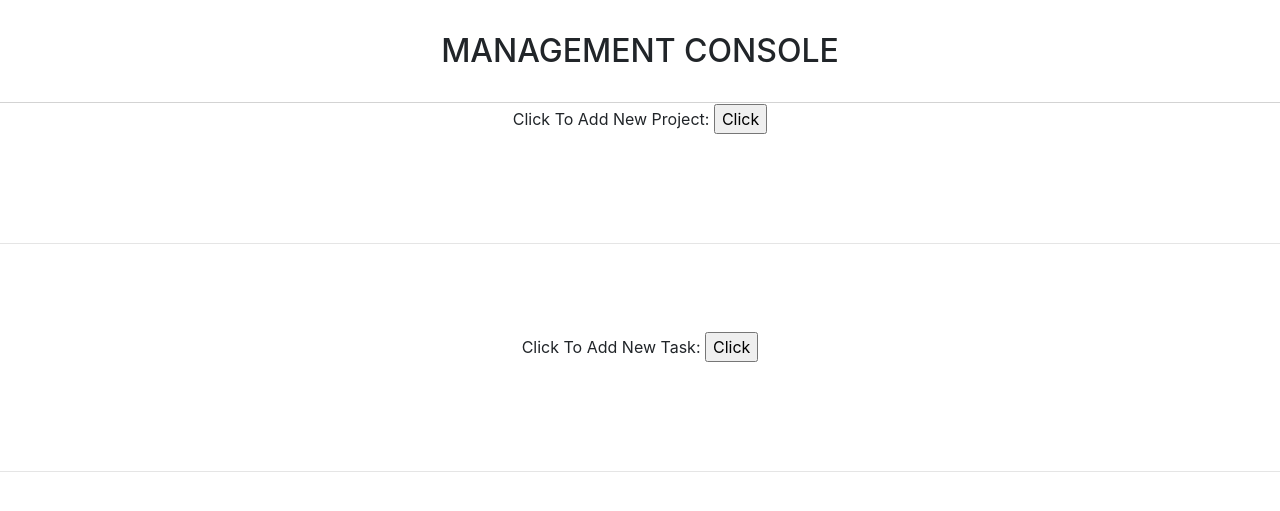
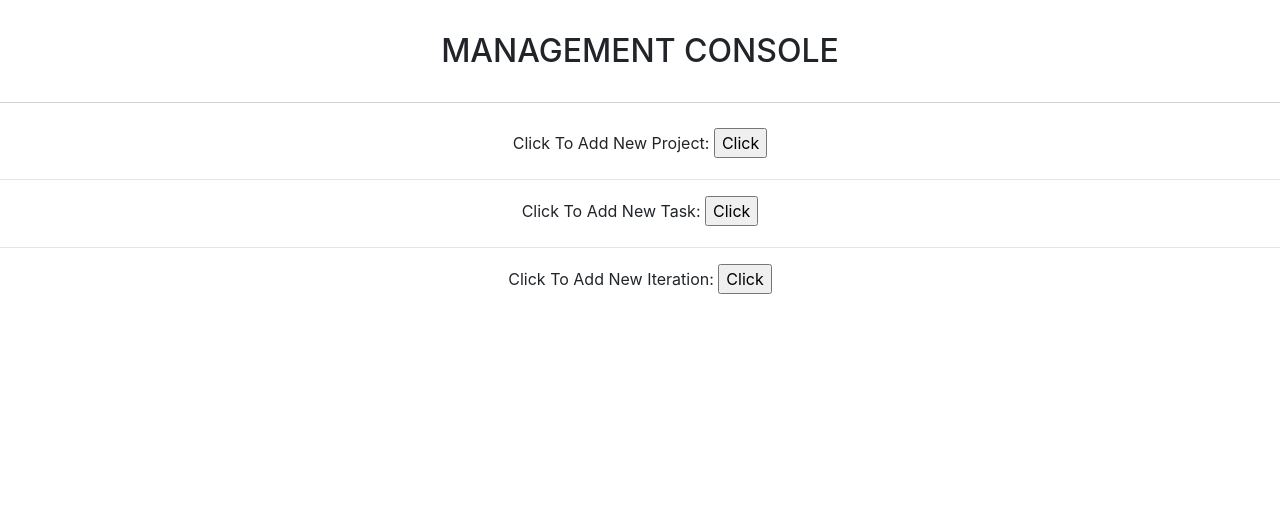
Before and after one commit to DoraEx/armadoro-agile-db, a PHP site: page /view/management_console in a window 1280 px wide. Shown: the part 54-565 px from the top of the page. Run offline with PHP 8.4, Linux system fonts and the light colour scheme; the visitor is signed in with stand-in values (Sample User, id 1); some libraries are stand-ins or nearby versions.

Commit message:
implemented inserting into tasks and into iterations

```diff
--- a/php/view/management_console/index.php
+++ b/php/view/management_console/index.php
@@ -10,7 +10,7 @@
 
 
 
-
+<br>
 <!-- ADD PROJECT SECTION/////////////////////////// -->
 <!-- ////////////////////////////////////////////// -->
 <div style="text-align: center;">
@@ -35,7 +35,7 @@ if (isset($_GET['add_project'])) {
 
 
 
-<br><br><br><hr/><br><br><br>
+<hr/>
 
 
 
@@ -64,19 +64,28 @@ if (isset($_GET['add_task'])) {
 
 
 
-
-
-<br><br><br><hr/><br><br><br>
+<hr/>
 
 
 
 
+<div style="text-align: center;">
+    <form action="/view/management_console" method="GET">
+            <div class="form-group">
+                <input type="text" name="add_iteration" value="true" style="display: none;">
+                <label for="submit1">Click To Add New Iteration:</label>
+                <input id="submit1" type="submit" value="Click">
+            </div>
+    </form>
+</div>
 
 <!-- ADD ITERATION SECTION///////////////////////// -->
 <!-- ////////////////////////////////////////////// -->
-
-
-
+<?php
+if (isset($_GET['add_iteration'])) {
+    display_add_iteration_form($_SESSION['e_id']);
+}
+?>
 <!-- ////////////////////////////////////////////// -->
 
 
--- a/php/view/management_console/management_console.php
+++ b/php/view/management_console/management_console.php
@@ -139,3 +139,70 @@ echo ($add_task_form_2);
 // ///////////////////////////////////////////////////////////////////
 // ///////////////////////////////////////////////////////////////////
 ?>
+
+
+
+
+
+
+<?php
+
+// DISPLAY ADD ITERATION FORM()
+// ///////////////////////////////////////////////////////////////////
+// ///////////////////////////////////////////////////////////////////
+function display_add_iteration_form($in_e_id) {
+    $add_iteration_form_1 =<<< MARKER
+<div class="container">
+    <div class="row well">
+        <div class="offset-md-1 col-md-10 toledo-dash well">
+            <div id="div-to-pad-left">
+                <form action="/procedure/insert_iteration/index.php" method="POST">
+                    <!-- Project ID -->
+                    <div class="form-group">
+                        <label for="sel1">Select Project</label>
+                        <br>
+                        <select class="form-control" id="sel1" name="project_id">
+MARKER;
+    echo ($add_iteration_form_1);
+
+    populate_projects($in_e_id);
+
+    $add_iteration_form_2 =<<< MARKER
+                        </select>
+                    </div>
+                    <!-- Iteration Name -->
+                    <div class="form-group">
+                        <label for="name-text2">Iteration Name</label>
+                        <br>
+                        <input class="form-control" id="name-text2" type="text" name="iteration_name" placeholder="iteration name">
+                    </div>
+                    <!-- Date Start -->
+                    <div class="form-group">
+                        <label for="date-get">Start Date&nbsp;&nbsp;&nbsp;&nbsp;&nbsp;&nbsp;&nbsp;&nbsp;</label>
+                        <input id="date-get" name="date_start" type="date" class="form-control">
+                    </div>
+                    <div class="form-group">
+                        <label for="date-get">End Date&nbsp;&nbsp;&nbsp;&nbsp;&nbsp;&nbsp;&nbsp;&nbsp;</label>
+                        <input id="date-get" name="date_end" type="date" class="form-control">
+                    </div>
+                    <!-- Submit Button -->
+                    <input type="submit" value="OK">
+                </form>
+            </div>
+        </div>
+    </div>
+</div>
+MARKER;
+    echo ($add_iteration_form_2);
+}
+// ///////////////////////////////////////////////////////////////////
+// ///////////////////////////////////////////////////////////////////
+?>
+
+
+
+
+
+
+
+<?php require(realpath($_SERVER["DOCUMENT_ROOT"]) . '/template/footer.php'); ?>
```
Also changed, not shown: php/procedure/insert_iteration/index.php (added, +19 -0 lines), php/procedure/insert_task/index.php (+2 -18 lines).
